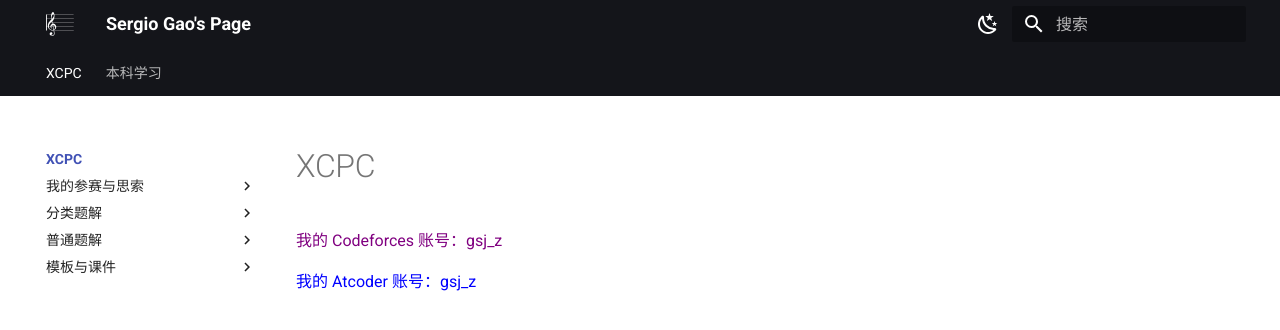
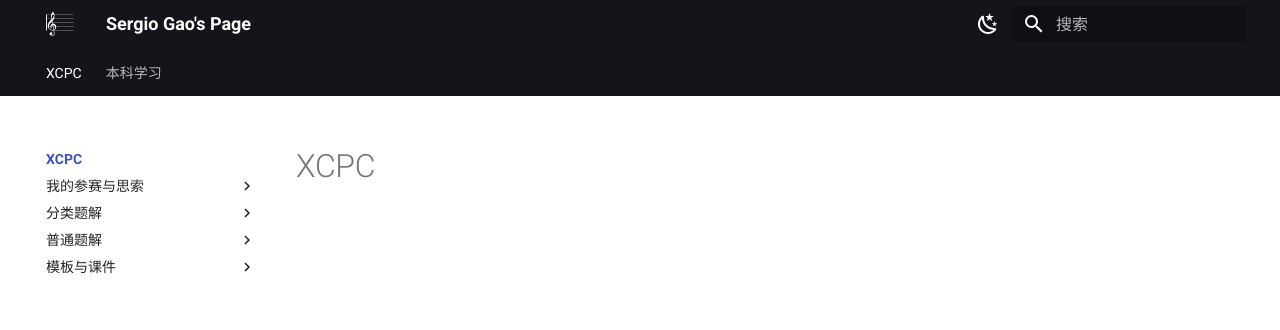
Before and after one commit to gsjz/gsjz.github.io, an MkDocs documentation site: the page built from docs/XCPC/index.md, in a window 1280 px wide. Shown: the top 330 px of the page. Built offline with MkDocs 1.6.1 and Material for MkDocs 9.7.7, drawn with Linux system fonts in a browser that asks for light colours.

Commit message:
a roll back for some infos

```diff
--- a/docs/XCPC/index.md
+++ b/docs/XCPC/index.md
@@ -1,6 +1 @@
 # XCPC
-
-
-<a href = "https://codeforces.com/profile/gsj_z" target = "_blank" style = "color:purple"> 我的 Codeforces 账号：gsj_z</a>
-
-<a href = "https://atcoder.jp/users/gsj_z" target = "_blank" style = "color:blue"> 我的 Atcoder 账号：gsj_z</a>
```
